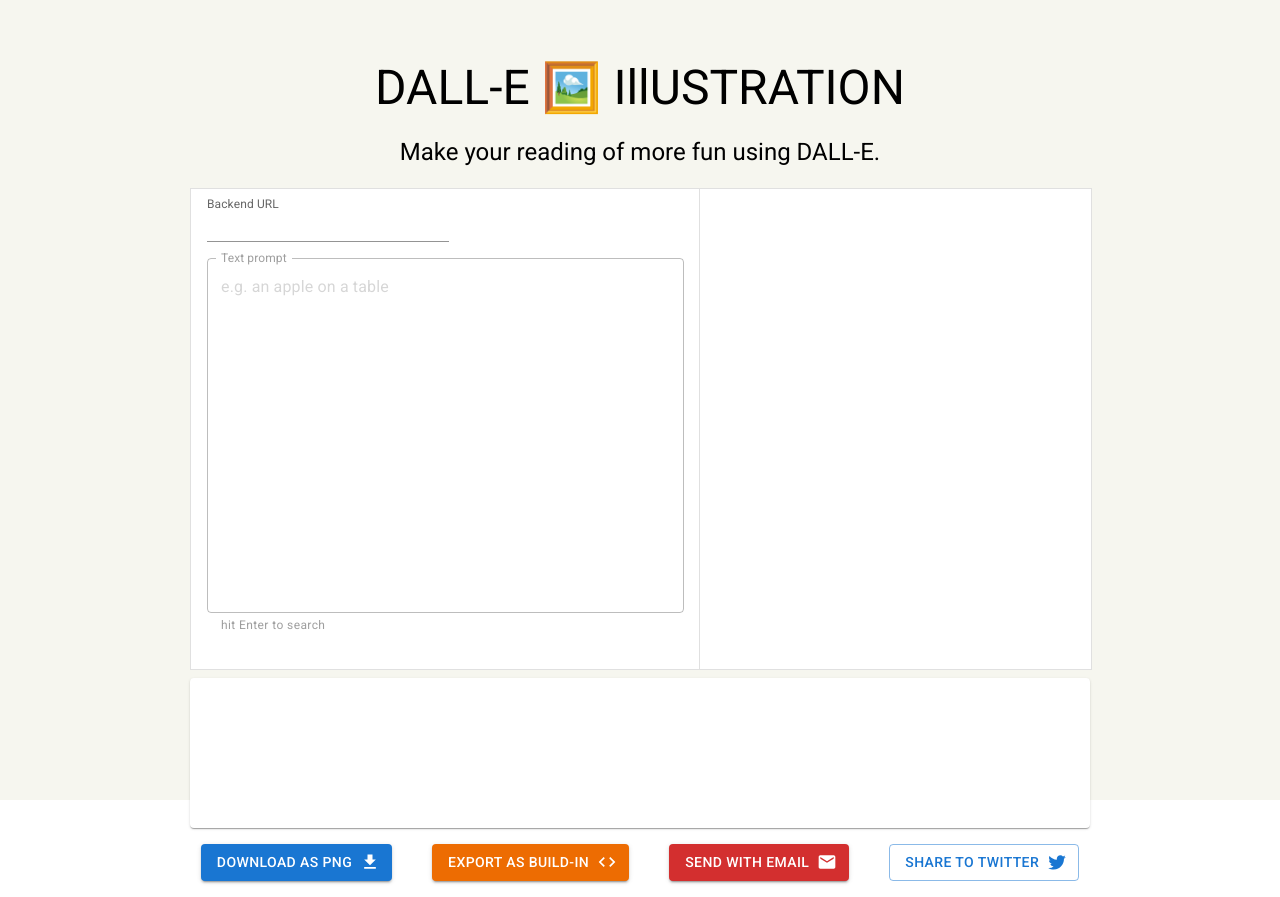
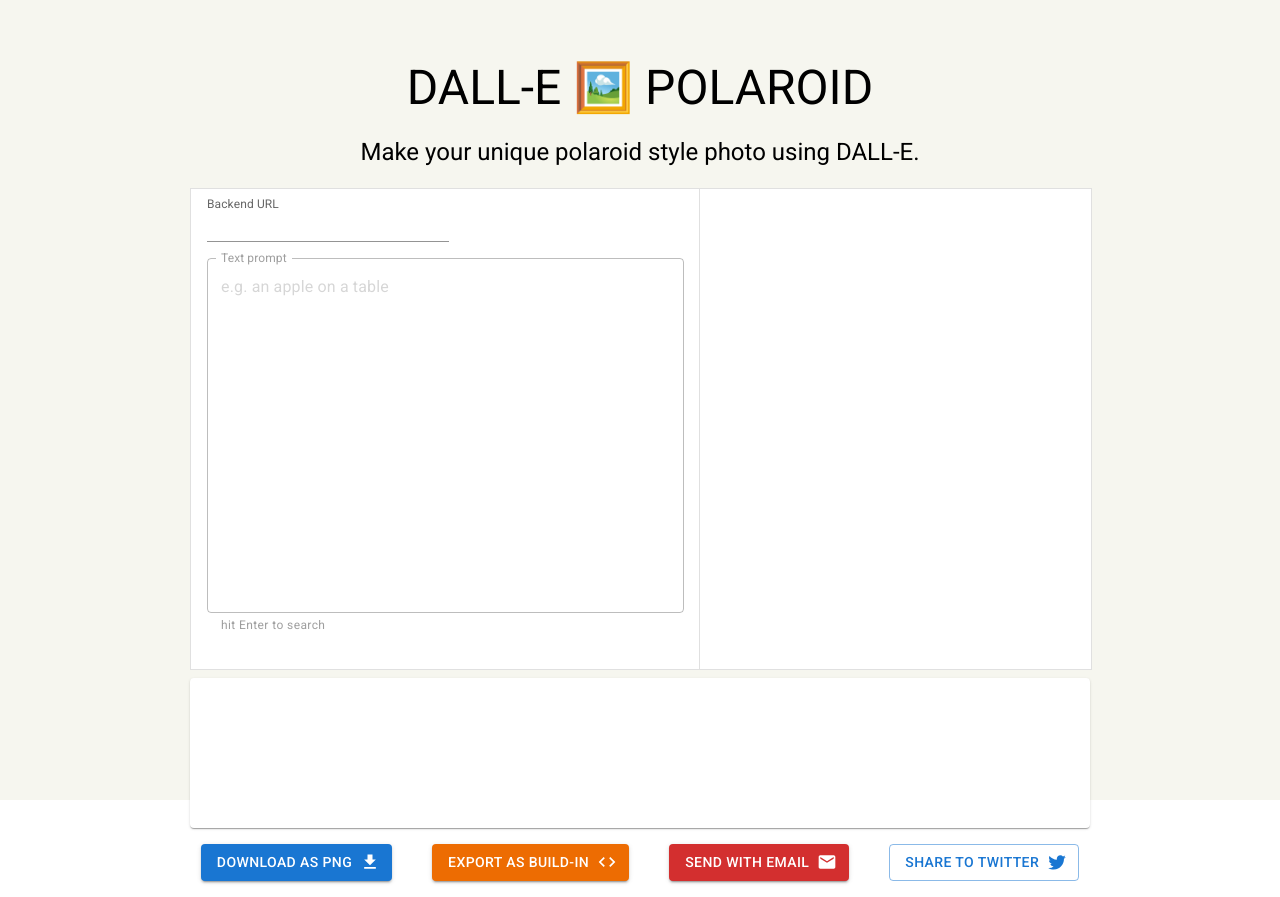
Before and after one commit to Kiotlin/dalle-illustration, a React (Create React App) app: page / in a window 1280 px wide. Built offline with nearby package versions, Linux system fonts and the light colour scheme.

Commit message:
:bulb: update: rename project.

```diff
--- a/src/App.js
+++ b/src/App.js
@@ -138,8 +138,8 @@
           </Typography>
         </ThemeProvider>
         <ThemeProvider theme={copyRightTheme}>
-          <Typography color="textSecondary">
-            © DALL-E ILLUSTRATION
+          <Typography color="textSecondary" pt={1}>
+            © DALL-E POLAROID
           </Typography>
         </ThemeProvider>
       </div>
@@ -154,13 +154,13 @@
           <span role="img" aria-label="">
             🖼️
           </span>{" "}
-          IllUSTRATION
+          POLAROID
         </Typography>
       </div>
 
       <div className={styles.subTitle}>
         <Typography variant="h5">
-          Make your reading of more fun using DALL-E.
+          Make your unique polaroid style photo using DALL-E.
         </Typography>
       </div>
 
```
Also changed, not shown: public/preview.png (added), 1 other file (tests, documents, lock files or other folders).
